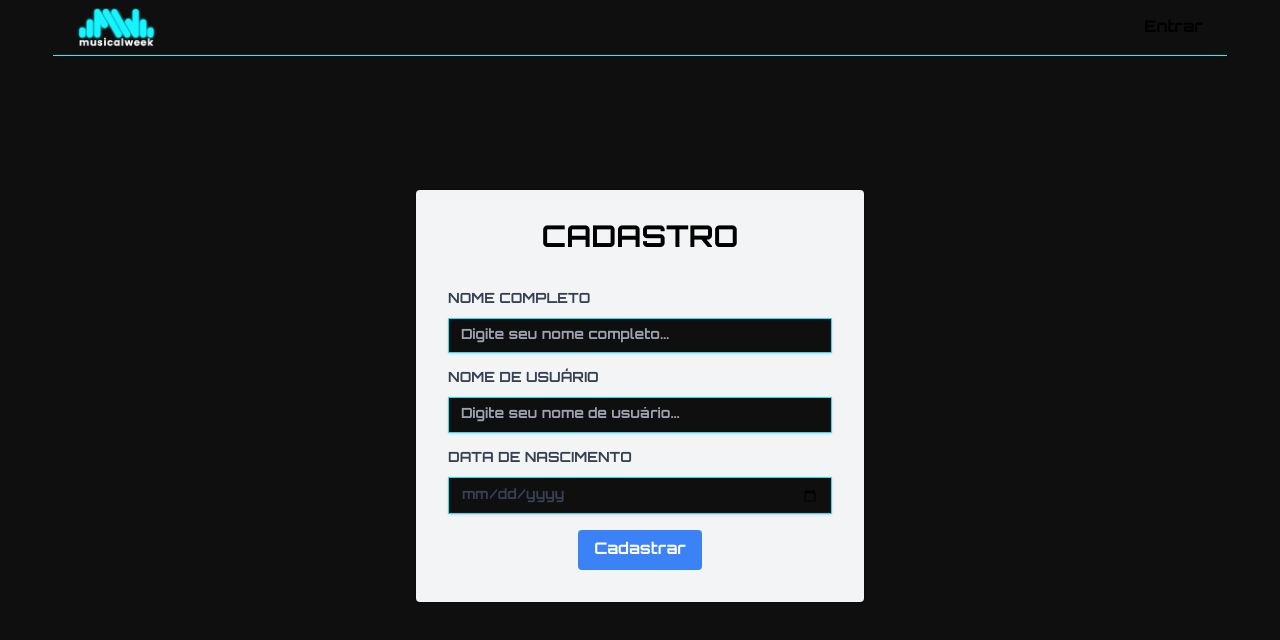
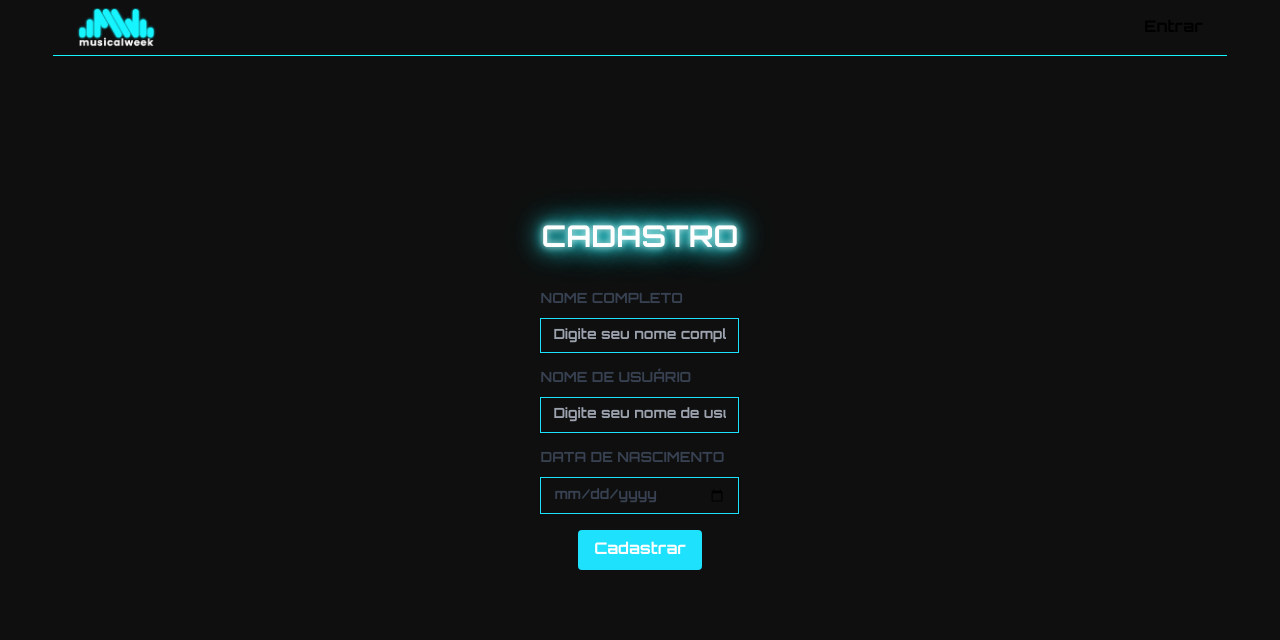
Before and after one commit to meira03/musicalweek, a Next.js app: page /en/cadastro-provider in a window 1280 px wide. Shown: the top 640 px of the page. Built offline with nearby package versions, Linux system fonts and the light colour scheme; no server answers.

Commit message:
Alterações layouts telas de dados cadastrais

```diff
--- a/src/app/[lang]/cadastro-provider/page.js
+++ b/src/app/[lang]/cadastro-provider/page.js
@@ -60,8 +60,8 @@ export default function Cadastro() {
 
   return (
     <main className="mx-auto sm:max-w-7xl px-2 sm:px-6 lg:px-8 min-h-[80vh] flex justify-center items-center">
-      <div className="bg-gray-100 dark:bg-zinc-800 max-w-md p-4 sm:p-8 rounded shadow w-full sm:w-4/5 md:w-3/4 lg:w-1/2 mx-auto">
-        <h1 className="dark:text-white text-center text-3xl font-bold uppercase">
+      <div>
+        <h1 className="text-neon-blue-200 neon-text text-center text-3xl font-bold uppercase">
           Cadastro
         </h1>
         <div className="text-red-500 text-center text-sm font-light h-4 my-2">
@@ -95,7 +95,7 @@ export default function Cadastro() {
           <div className="flex items-center justify-center">
             <button
               type="submit"
-              className="bg-blue-500 hover:bg-blue-600 text-white font-medium py-2 px-4 rounded focus:outline-none focus:shadow-outline"
+              className="bg-neon-blue-200 hover:bg-neon-blue-300 text-white font-medium py-2 px-4 rounded focus:outline-none focus:shadow-outline"
             >
               Cadastrar
             </button>
--- a/src/app/[lang]/cadastro/page.js
+++ b/src/app/[lang]/cadastro/page.js
@@ -58,6 +58,9 @@ export default function Cadastro() {
       <h1 className="text-neon-blue-200 text-center neon-text text-4xl sm:text-5xl md:text-6xl uppercase font-semibold mb-8">
         CADASTRE-SE
       </h1>
+      <div className="text-red-500 text-center text-sm font-light h-4 my-2">
+        {message}
+      </div>
       <form action={onRegister} className="w-full max-w-2xl">
         <div className="grid grid-cols-1 sm:grid-cols-2 gap-4 mx-auto w-full">
           <div className="mb-4 sm:col-span-1">
@@ -110,7 +113,7 @@ export default function Cadastro() {
           <div className="mb-4 sm:col-span-2 flex justify-center mx-4 sm:mx-auto sm:max-w-sm">
             <button
               type="submit"
-              className="bg-cyan-500 hover:bg-cyan-600 text-white dark:text-white font-bold py-2 px-8 focus:outline-none focus:shadow-outline w-full"
+              className="bg-neon-blue-200 hover:bg-neon-blue-300 text-white font-bold py-2 px-4 focus:outline-none focus:shadow-outline w-full mb-4"
             >
               CADASTRAR
             </button>
@@ -118,7 +121,7 @@ export default function Cadastro() {
         </div>
         <div className="mt-4 text-center">
           <Link
-            className="font-bold text-sm text-white hover:text-zinc-500 w-full"
+            className="font-bold text-sm text-white hover:text-neon-blue-200 w-full"
             href="/login"
           >
             JÁ POSSUO UMA CONTA (LOGIN)
--- a/src/app/[lang]/login/page.js
+++ b/src/app/[lang]/login/page.js
@@ -78,7 +78,7 @@ export default function Login() {
               ENTRAR
             </button>
             <Link
-              className="inline-block font-bold text-gl text-white hover:text-gray-400"
+              className="inline-block font-bold text-gl text-white hover:text-neon-blue-200"
               href="/esqueci-senha"
             >
               ESQUECI MINHA SENHA
@@ -90,7 +90,7 @@ export default function Login() {
               NÃO TEM UMA CONTA?
             </div>
             <Link
-              className="font-bold text-gl text-neon-blue-200 hover:text-neon-blue-300 sm:mr-16"
+              className="font-bold text-gl text-white hover:text-neon-blue-200 sm:mr-16"
               href="/cadastro"
             >
               CRIAR NOVA CONTA
--- a/src/components/form/validation.js
+++ b/src/components/form/validation.js
@@ -125,7 +125,6 @@ export function isValidInput(inputID, value) {
   }
 
   if (inputID === 'passwordAtual') {
-    console.log(value.length)
     if (value.length === 0) {
       return {
         isValid: false,
```
Also changed, not shown: src/utils/forms.js (+4 -3 lines).
